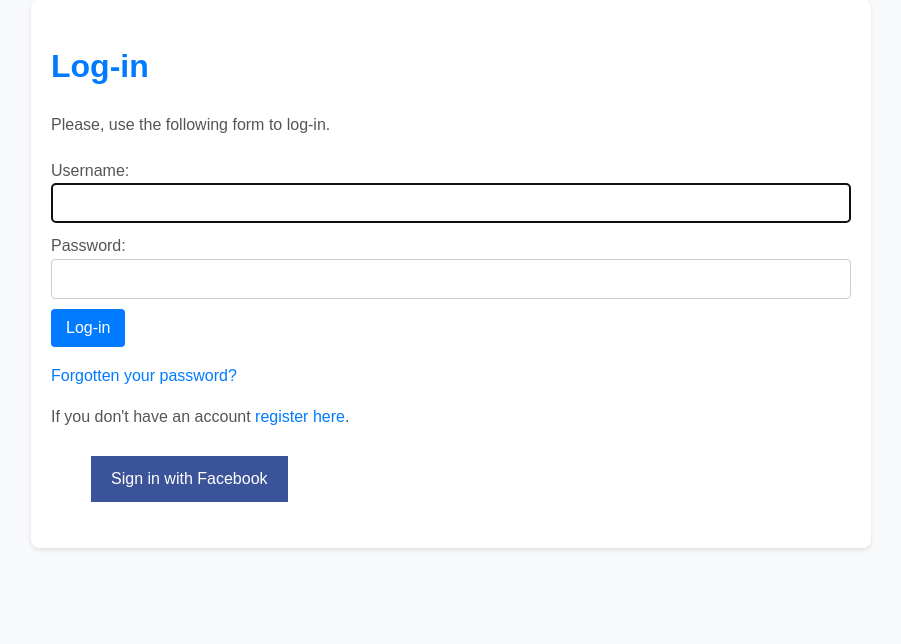
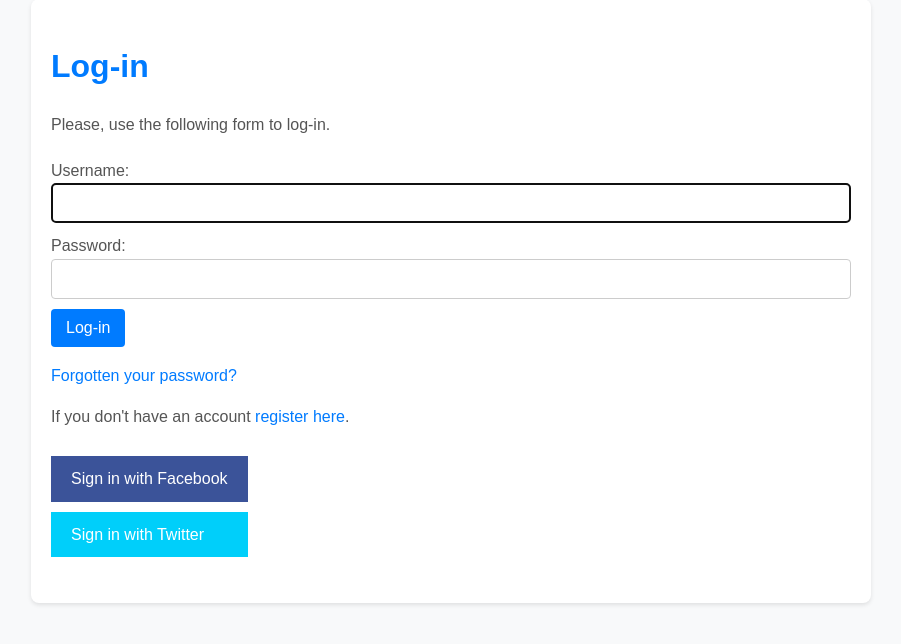
Before and after one commit to NortonFire007/Bookmarks, a Django app: page /account/login/ in a window 1280 px wide. Shown: the part 79-723 px from the top of the page, without its empty margins (189-1090 px from the left). Run offline with Django 5.2, Linux system fonts and the light colour scheme; some web fonts are replaced.

Commit message:
feat: Implement Twitter login functionality ✨🔐

```diff
--- a/account/static/css/base.css
+++ b/account/static/css/base.css
@@ -233,6 +233,10 @@ ul.messages li a.close {
     gap: 10px;
 }
 
+.social  ul{
+   padding-left: 0;
+}
+
 .social li {
     list-style: none;
     padding: 10px 20px;
--- a/bookmarks/settings.py
+++ b/bookmarks/settings.py
@@ -139,8 +139,12 @@ SOCIAL_AUTH_FACEBOOK_KEY = os.getenv('SOCIAL_AUTH_FACEBOOK_KEY')
 SOCIAL_AUTH_FACEBOOK_SECRET = os.getenv('SOCIAL_AUTH_FACEBOOK_SECRET')
 SOCIAL_AUTH_FACEBOOK_SCOPE = ['email']
 
+SOCIAL_AUTH_TWITTER_KEY = os.getenv('SOCIAL_AUTH_TWITTER_KEY')
+SOCIAL_AUTH_TWITTER_SECRET = os.getenv('SOCIAL_AUTH_TWITTER_SECRET')
+
 AUTHENTICATION_BACKENDS = [
     'django.contrib.auth.backends.ModelBackend',
     'account.authentication.EmailAuthBackend',
     'social_core.backends.facebook.FacebookOAuth2',
+    'social_core.backends.twitter.TwitterOAuth',
 ]
--- a/templates/registration/login.html
+++ b/templates/registration/login.html
@@ -30,6 +30,11 @@
                         Sign in with Facebook
                     </a>
                 </li>
+                <li class="twitter">
+                    <a href="{% url "social:begin" "twitter" %}">
+                        Sign in with Twitter
+                    </a>
+                </li>
             </ul>
         </div>
     </div>
```
Also changed, not shown: 1 other file.
